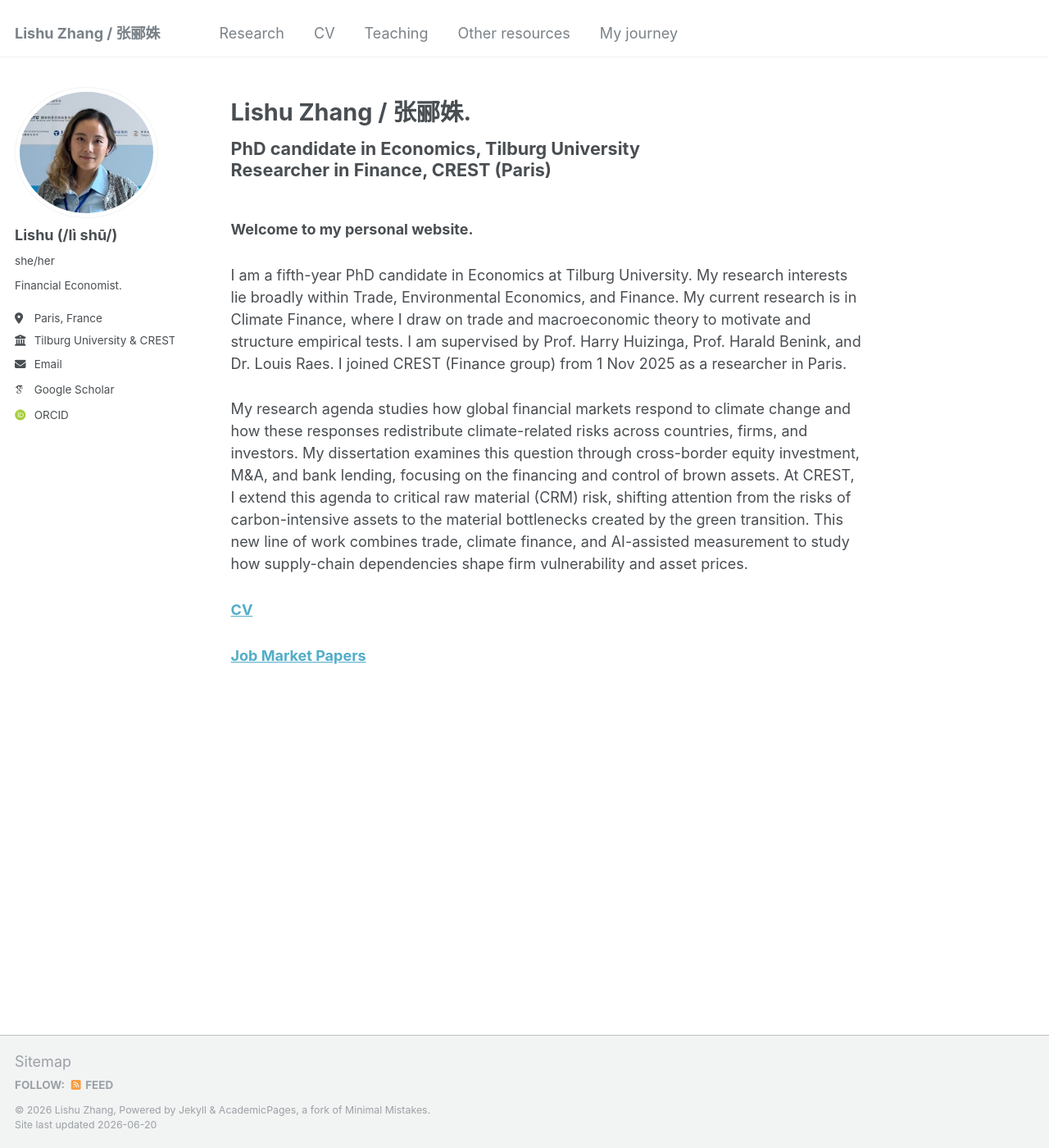
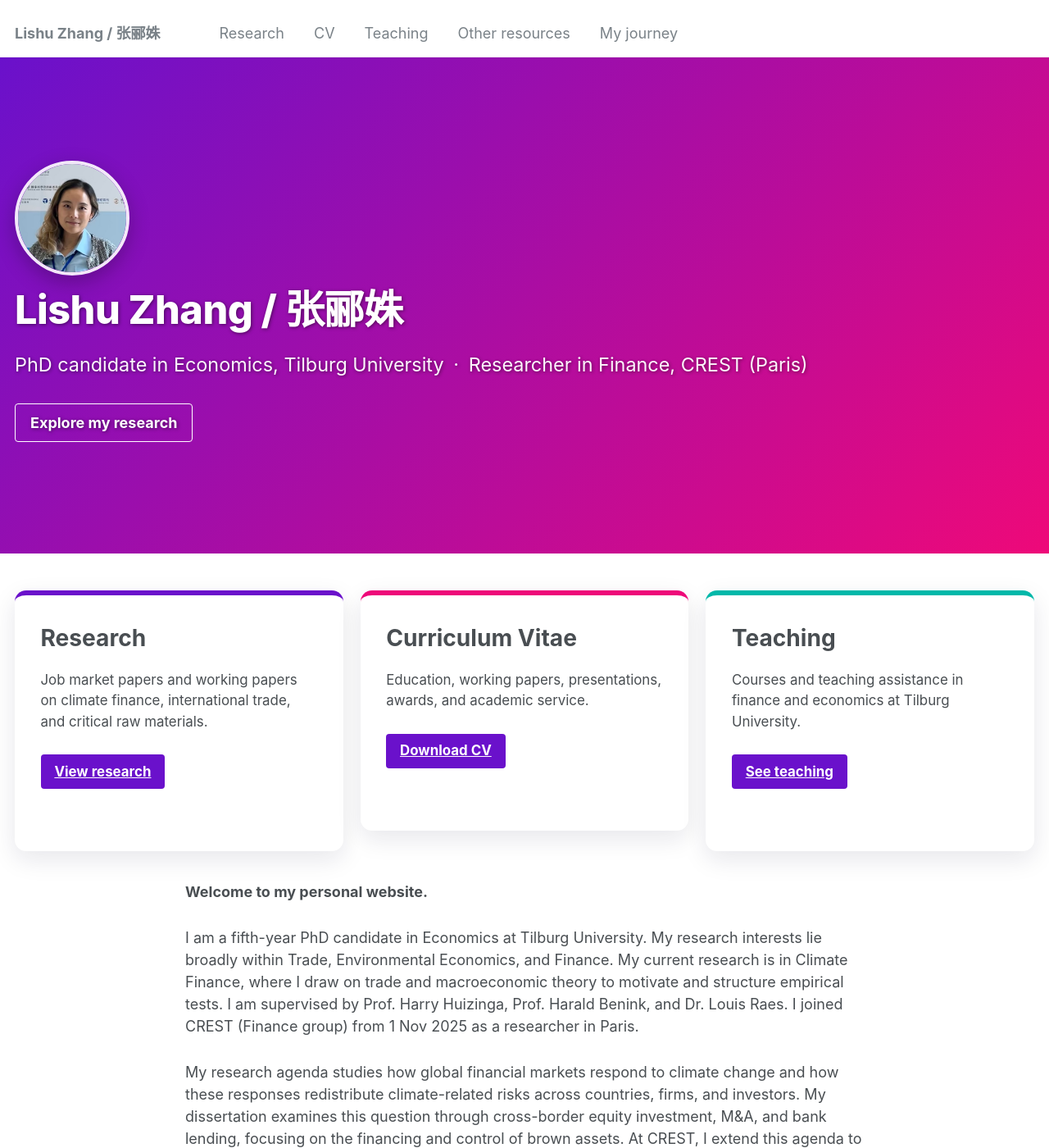
Before and after one commit to LishuZ/LishuZ.github.io, a Jekyll site: the page built from _pages/about.md, in a window 1280 px wide and 1400 px high. Shown: the whole window at 82% size. Built offline with Jekyll 4.4.1, drawn with Linux system fonts in a browser that asks for light colours; some web fonts are replaced; part of the change alters nothing that is shown.

Commit message:
Redesign homepage as bold colorful splash hero with avatar and cards
Co-Authored-By: Claude Opus 4.8 (1M context) <noreply@anthropic.com>

```diff
--- a/_includes/page__hero.html
+++ b/_includes/page__hero.html
@@ -18,6 +18,12 @@
   {% capture overlay_img_path %}{{ page.header.overlay_image | prepend: "/images/" | prepend: base_path }}{% endcapture %}
 {% endif %}
 
+{% if page.header.avatar contains "://" %}
+  {% capture avatar_path %}{{ page.header.avatar }}{% endcapture %}
+{% elsif page.header.avatar %}
+  {% capture avatar_path %}{{ page.header.avatar | prepend: "/images/" | prepend: base_path }}{% endcapture %}
+{% endif %}
+
 {% if page.header.overlay_filter contains "rgba" %}
   {% capture overlay_filter %}{{ page.header.overlay_filter }}{% endcapture %}
 {% elsif page.header.overlay_filter %}
@@ -29,6 +35,9 @@
 >
   {% if page.header.overlay_color or page.header.overlay_image %}
     <div class="wrapper">
+      {% if avatar_path %}
+        <img src="{{ avatar_path }}" alt="{{ page.title }}" class="page__hero-avatar">
+      {% endif %}
       <h1 class="page__title" itemprop="headline">
         {% if paginator %}
           {{ site.title }}{% unless paginator.page == 1 %} {{ site.data.ui-text[site.locale].page | default: "Page" }} {{ paginator.page }}{% endunless %}
--- a/_pages/about.md
+++ b/_pages/about.md
@@ -1,25 +1,102 @@
 ---
 permalink: /
-title: "<h1 style='font-size: 1.6em; font-weight: bold;'>Lishu Zhang / 张郦姝.</h1>"
-author_profile: true
+title: "Lishu Zhang / 张郦姝"
+layout: splash
+author_profile: false
 redirect_from:
   - /about/
   - /about.html
+header:
+  overlay_color: "#6a11cb"
+  avatar: "newpic.jpg"
+  cta_url: "/research/"
+  cta_label: "Explore my research"
+excerpt: "PhD candidate in Economics, Tilburg University&ensp;·&ensp;Researcher in Finance, CREST (Paris)"
+feature_row:
+  - title: "Research"
+    excerpt: "Job market papers and working papers on climate finance, international trade, and critical raw materials."
+    url: "/research/"
+    btn_label: "View research"
+    btn_class: "btn--primary"
+  - title: "Curriculum Vitae"
+    excerpt: "Education, working papers, presentations, awards, and academic service."
+    url: "https://www.dropbox.com/scl/fi/qijnx8gppf8potsj0bdlx/cv.pdf?rlkey=424j0xubetuhuwn012fmc4hv2&st=wbc0d7eu&dl=0"
+    btn_label: "Download CV"
+    btn_class: "btn--primary"
+  - title: "Teaching"
+    excerpt: "Courses and teaching assistance in finance and economics at Tilburg University."
+    url: "/teaching/"
+    btn_label: "See teaching"
+    btn_class: "btn--primary"
 ---
-<h1 style="font-size: 1.2em; font-weight: bold;">
-  PhD candidate in Economics, Tilburg University<br>
-  Researcher in Finance, CREST (Paris)
-</h1>
 
-<div style="margin-top: 2.5em;"></div>
+<style>
+/* ---- Bold, colorful splash hero ---- */
+.page__hero--overlay {
+  background: linear-gradient(135deg, #6a11cb 0%, #ee0979 100%) !important;
+  padding: 7em 0 6em;
+}
+.page__hero--overlay .page__hero-avatar {
+  width: 140px;
+  height: 140px;
+  border-radius: 50%;
+  object-fit: cover;
+  border: 4px solid rgba(255, 255, 255, 0.9);
+  box-shadow: 0 8px 24px rgba(0, 0, 0, 0.25);
+  margin-bottom: 1em;
+}
+.page__hero--overlay .page__title {
+  font-size: 2.7em;
+  font-weight: 800;
+  letter-spacing: -0.5px;
+}
+.page__hero--overlay .page__lead {
+  font-size: 1.3em;
+  font-weight: 400;
+  max-width: 42em;
+  opacity: 0.96;
+}
+.page__hero--overlay .btn--light-outline {
+  font-weight: 700;
+  border-width: 2px;
+}
+
+/* ---- Colorful feature cards ---- */
+.feature__wrapper { border-bottom: none !important; margin-top: 2.5em; }
+.feature__item .archive__item-body {
+  background: #fff;
+  border-radius: 14px;
+  padding: 1.6em 1.4em;
+  box-shadow: 0 10px 30px rgba(20, 20, 60, 0.10);
+  border-top: 6px solid #6a11cb;
+  height: 100%;
+  transition: transform 0.15s ease, box-shadow 0.15s ease;
+}
+.feature__item .archive__item-body:hover {
+  transform: translateY(-4px);
+  box-shadow: 0 16px 40px rgba(20, 20, 60, 0.16);
+}
+.feature__item:nth-child(1) .archive__item-body { border-top-color: #6a11cb; }
+.feature__item:nth-child(2) .archive__item-body { border-top-color: #ee0979; }
+.feature__item:nth-child(3) .archive__item-body { border-top-color: #00b8a9; }
+.feature__item .archive__item-title { margin-top: 0; font-weight: 700; }
+.btn--primary {
+  background-color: #6a11cb !important;
+  border-color: #6a11cb !important;
+}
+
+/* ---- Intro text below the cards ---- */
+.page__content .intro { max-width: 46em; margin: 1em auto 0; }
+</style>
+
+{% include feature_row %}
+
+<div class="intro" markdown="1">
 
 **Welcome to my personal website.**
 
 I am a fifth-year PhD candidate in Economics at Tilburg University. My research interests lie broadly within Trade, Environmental Economics, and Finance. My current research is in Climate Finance, where I draw on trade and macroeconomic theory to motivate and structure empirical tests. I am supervised by Prof. Harry Huizinga, Prof. Harald Benink, and Dr. Louis Raes. I joined CREST (Finance group) from 1 Nov 2025 as a researcher in Paris.
 
 My research agenda studies how global financial markets respond to climate change and how these responses redistribute climate-related risks across countries, firms, and investors. My dissertation examines this question through cross-border equity investment, M&A, and bank lending, focusing on the financing and control of brown assets. At CREST, I extend this agenda to critical raw material (CRM) risk, shifting attention from the risks of carbon-intensive assets to the material bottlenecks created by the green transition. This new line of work combines trade, climate finance, and AI-assisted measurement to study how supply-chain dependencies shape firm vulnerability and asset prices.
-<br />
 
-**[CV](https://www.dropbox.com/scl/fi/qijnx8gppf8potsj0bdlx/cv.pdf?rlkey=424j0xubetuhuwn012fmc4hv2&st=wbc0d7eu&dl=0)**
-
-**[Job Market Papers](https://lishuz.github.io/research/)**
+</div>
```
